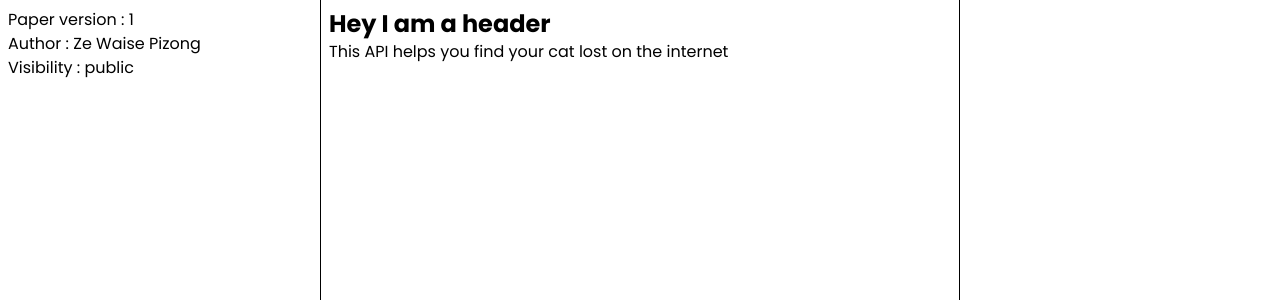
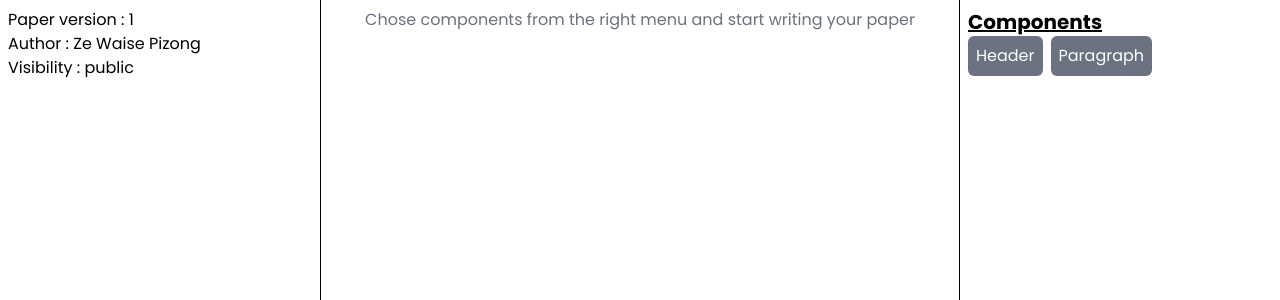
Before and after one commit to TheWisePigeon/paperss, a SvelteKit app: page /editor in a window 1280 px wide. Shown: the top 300 px of the page. Built offline with nearby package versions, Linux system fonts and the light colour scheme.

Commit message:
various ui updates

```diff
--- a/src/components/ComponentsList/ComponentList.svelte
+++ b/src/components/ComponentsList/ComponentList.svelte
@@ -1,8 +1,11 @@
 <script lang="ts">
-    import Header from "../Header/Header.svelte";
-    import Paragraph from "../Paragraph/Paragraph.svelte";
+	function insert_container() {}
 </script>
 
-<div class=" w-full h-full ">
-
+<div class=" w-full h-full p-2">
+	<h1 class=" font-bold text-xl underline">Components</h1>
+	<section class="flex flex-wrap gap-2 w-full">
+		<button class=" p-2 rounded-md bg-gray-500 text-white"> Header </button>
+		<button class=" p-2 rounded-md bg-gray-500 text-white"> Paragraph </button>
+	</section>
 </div>
--- a/src/components/Renderer/Renderer.svelte
+++ b/src/components/Renderer/Renderer.svelte
@@ -20,6 +20,9 @@
 	}
 </script>
 
+{#if data.length==0}
+    <h1 class="text-center text-gray-500">Chose components from the right menu and start writing your paper</h1>
+{/if}
 {#each render_component() as { Component, props }}
 	<svelte:component this={Component} content={props.content} />
 {/each}
--- a/src/routes/editor/+page.svelte
+++ b/src/routes/editor/+page.svelte
@@ -3,15 +3,7 @@
 	import type { PaperComponent } from '$lib/types';
 	import ComponentList from '../../components/ComponentsList/ComponentList.svelte';
 	import PaperInfo from '../../components/PaperInfo/PaperInfo.svelte';
-	const data: PaperComponent[] = [
-		{
-			id: 'Header',
-			value: 'Hey I am a header'
-		},
-		{
-			id: 'Paragraph',
-			value: 'This API helps you find your cat lost on the internet'
-		}
+	let data: PaperComponent[] = [
 	];
 </script>
 
```
